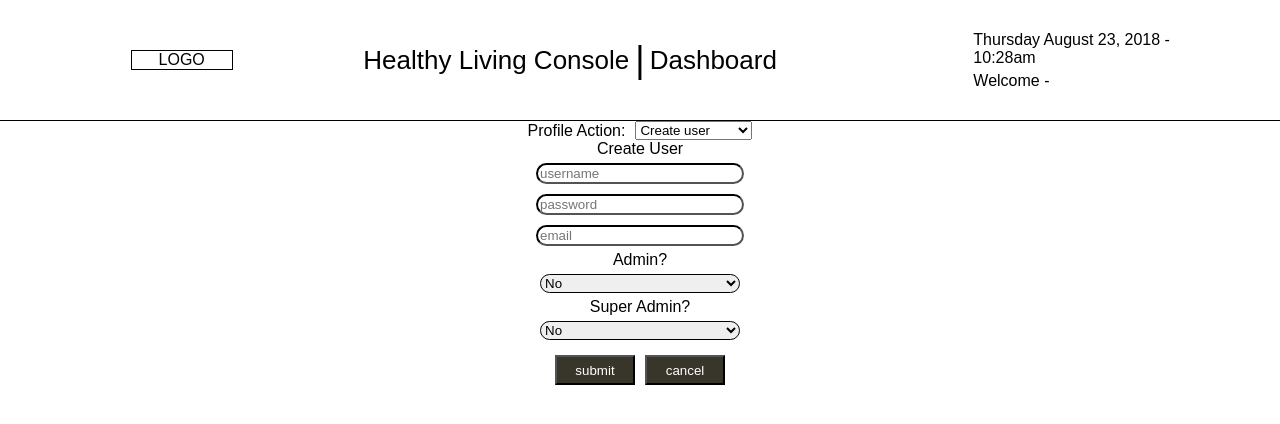
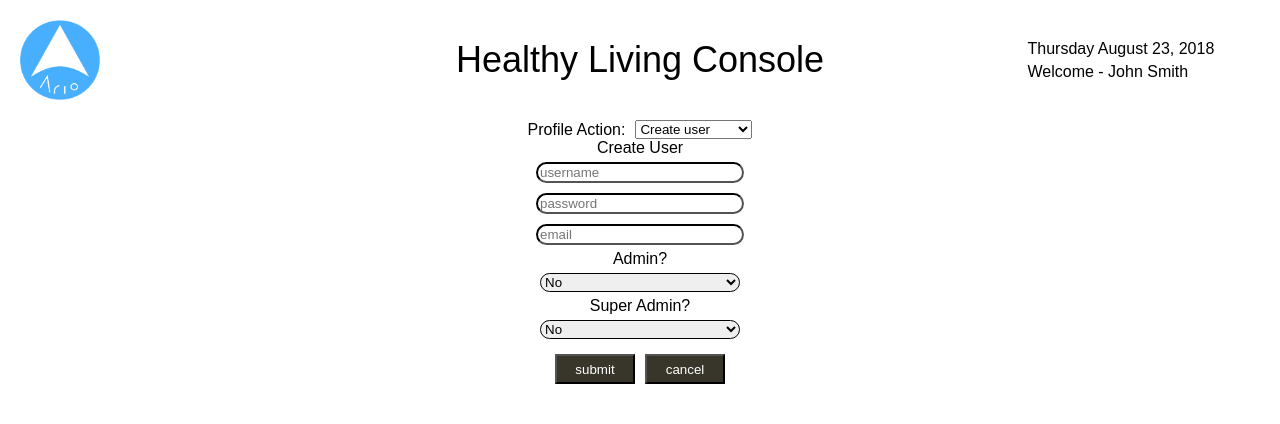
Before and after one commit to S9Digital/web-console, a React (Create React App) app: page /property/1/profile in a window 1280 px wide. Shown: the top 424 px of the page. Built offline with nearby package versions, Linux system fonts and the light colour scheme.

Commit message:
updated header, added icons, fixed spacing in property screen, updated hotel component

```diff
--- a/src/components/Defaults.js
+++ b/src/components/Defaults.js
@@ -30,6 +30,11 @@ const Container = styled.div`
   flex-direction: row;
   align-items: center;
   justify-content: center;
+`;
+const TitleText = styled.p`
+  font-size: 26px;
+  color: black;
+  margin-right: 250px;
 `;
 const Row = styled.div`
   display: flex;
@@ -142,12 +147,12 @@ class Defaults extends React.Component {
   }
 
   render() {
-    console.log(this.props.defaults);
     return (
       <Wrapper>
         <Row>
           <Container>
             <Hotel />
+            <TitleText>Room List</TitleText>
           </Container>
         </Row>
         <Row>
--- a/src/components/Header.js
+++ b/src/components/Header.js
@@ -8,43 +8,30 @@ const Wrapper = styled.div`
   height: 120px;
   flex: 1;
   display: flex;
-  justify-content: flex-start;
+  justify-content: center;
   align-items: center;
-  border-bottom: 1px solid black;
 `;
 const Container = styled.div`
   flex: 1;
   display: flex;
   flex-direction: column;
-  justify-content: center;
-  align-items: center;
+  justify-content: flex-end;
+  align-items: flex-end;
 `;
-const Logo = styled.div`
-  width: 100px;
-  height: 75px;
-  border: 1px solid black;
-  flex: 1;
+
+const TitleContainer = styled.div`
+  flex: 3;
   display: flex;
-  justify-content: space-around;
-  align-items: center;
-`;
-const TitleContainer = styled.div`
-  flex: 1;
-  display: flex;
-  width: 600px;
   flex-direction: row;
   flex-wrap: nowrap;
-  justify-content: flex-start;
-  align-items: center;
 `;
 const Title = styled.p`
-  font-size: 26px;
-  width: 267px;
+  font-size: 36px;
   display: flex;
   flex: 1;
-  justify-content: flex-start;
-  align-items: center;
   flex-wrap: nowrap;
+  justify-content: center;
+  align-items: flex-end;
 `;
 const Divider = styled.p`
   font-size: 36px;
@@ -66,18 +53,23 @@ class Header extends React.Component {
   render() {
     return (
       <Wrapper>
-        <Container>
-          <Logo>LOGO</Logo>
+        <Container style={{ alignItems: "flex-Start" }}>
+          <img
+            style={{ width: 80, height: 80, margin: 20 }}
+            // src="../assets/mountain_background.jpg"
+            src={require("./ArioLogo.png")}
+          />
         </Container>
         <TitleContainer>
           <Title>Healthy Living Console</Title>
-          <Divider>|</Divider>
-          <Title>Dashboard</Title>
+          {/* <Divider>|</Divider>
+          <Title>Dashboard</Title> */}
         </TitleContainer>
         <Container>
-          <Moment element={TimeText} format="dddd MMMM D, YYYY - H:mma z" />
+          <Moment element={TimeText} format="dddd MMMM D, YYYY" />
           {/* set up users to pull from list of users correctly */}
-          <TimeText>Welcome - {this.props.user}</TimeText>
+          <TimeText>Welcome - John Smith</TimeText>
+          {/* {this.props.user} */}
         </Container>
       </Wrapper>
     );
--- a/src/components/Home.js
+++ b/src/components/Home.js
@@ -112,7 +112,12 @@ class Home extends Component {
   render() {
     return (
       <Wrapper>
-        <Logo>LOGO</Logo>
+        {/* <Logo>LOGO</Logo> */}
+        <img
+          style={{ width: 100, height: 100, margin: 10 }}
+          // src="../assets/mountain_background.jpg"
+          src={require("./ArioLogo.png")}
+        />
         <LoginContainer>
           <Login>
             <Title>Welcome to Ario Living</Title>
--- a/src/components/Hotel.js
+++ b/src/components/Hotel.js
@@ -13,24 +13,24 @@ const MetricsContainer = styled.div`
   display: flex;
   justify-content: center;
   align-items: center;
-  flex-direction: column;
-  width: 18%;
-  height: 200px;
-  margin: 10px;
+  flex-direction: row;
+  height: 50px;
+  min-width: 500px;
 `;
 
 const HotelContainer = styled.div`
   flex: 1;
   display: flex;
   flex-direction: row;
-  justify-content: center;
+  justify-content: flex-end;
   align-items: center;
+  margin: 10px;
 `;
 const HotelInfo = styled.p`
   font-size: 18;
   color: black;
-  width: 150px;
-  margin-left: 10px;
+  margin-left: 15px;
+  flex-wrap: nowrap;
 `;
 
 const BoldText = styled.p`font-size: 20px; color: black: font-weight: bold;`;
@@ -47,7 +47,7 @@ class Hotel extends React.Component {
           <BoldText>Hotel:</BoldText>
           <HotelInfo>{this.props.hotel[0].name}</HotelInfo>
         </HotelContainer>
-        <HotelContainer>
+        <HotelContainer style={{ justifyContent: "flex-start" }}>
           <BoldText>Address:</BoldText>
           <HotelInfo>{this.props.hotel[0].location}</HotelInfo>
         </HotelContainer>
--- a/src/components/Property.js
+++ b/src/components/Property.js
@@ -2,6 +2,7 @@ import React from "react";
 import styled from "styled-components";
 import { connect } from "react-redux";
 import Hotel from "./Hotel";
+import Header from "./Header";
 import {
   BrowserRouter as Router,
   Link,
@@ -12,7 +13,7 @@ import {
 
 const Wrapper = styled.div`
   width: 100%;
-  height: 100vh - 200px;
+  height: 100%;
   flex: 1;
   flex-direction: column;
   display: flex;
@@ -21,7 +22,7 @@ const Wrapper = styled.div`
 `;
 const Content = styled.div`
   width: 100%;
-  height: 100%;
+  height: 100% - 300px;
   flex: 1;
   flex-direction: column;
   display: flex;
@@ -37,7 +38,6 @@ const Container = styled.div`
   justify-content: flex-start;
   align-items: flex-start;
   width: 90%;
-  margin: 10px;
 `;
 const MetricsContainer = styled.div`
   flex: 1;
@@ -45,9 +45,6 @@ const MetricsContainer = styled.div`
   justify-content: center;
   align-items: center;
   flex-direction: column;
-  width: 18%;
-  height: 200px;
-  margin: 10px;
 `;
 const TileContainer = styled.div`
   flex: 1;
@@ -71,12 +68,12 @@ class Property extends React.Component {
     this.state = {};
   }
   render() {
-    console.log(this.props.history.location);
     return (
       <Wrapper>
+        <Header />
         <Content>
+          <Hotel />
           <Container>
-            <Hotel />
             <MetricsContainer>
               <BoldText>Current Metrics | Analytics</BoldText>
               <ul>
@@ -135,7 +132,9 @@ class Property extends React.Component {
             </TileContainer>
           </Container>
           <BoldText>Questions or Need Help?</BoldText>
-          <p>Contact us at support@arioliving.com</p>
+          <p>
+            <a href=""> Contact us at support@arioliving.com</a>
+          </p>
         </Content>
       </Wrapper>
     );
```
Also changed, not shown: src/assets/ArioLogo.gif (deleted), src/components/ArioLogo.png (added).
